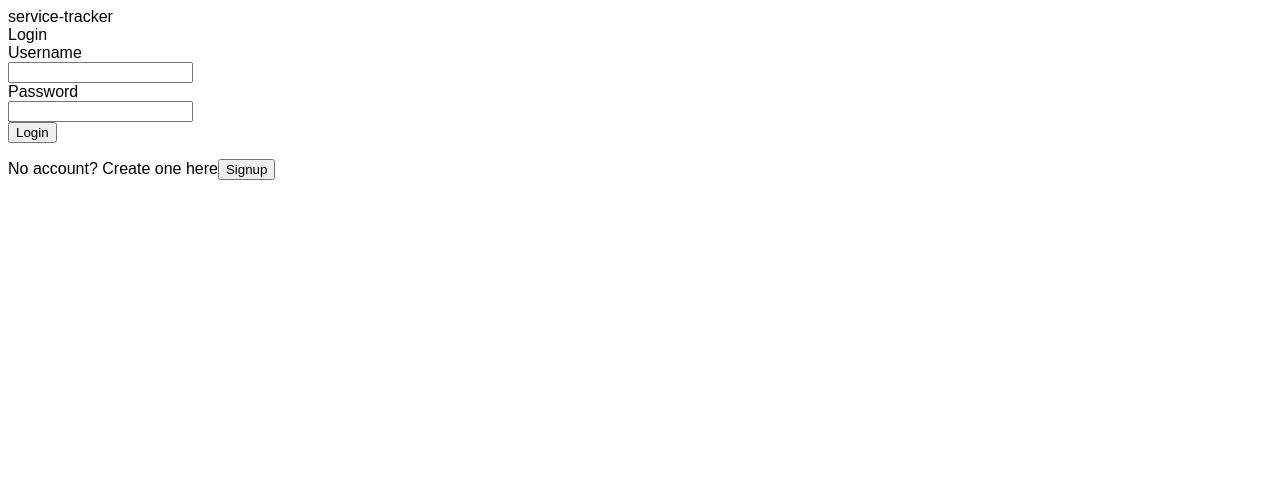
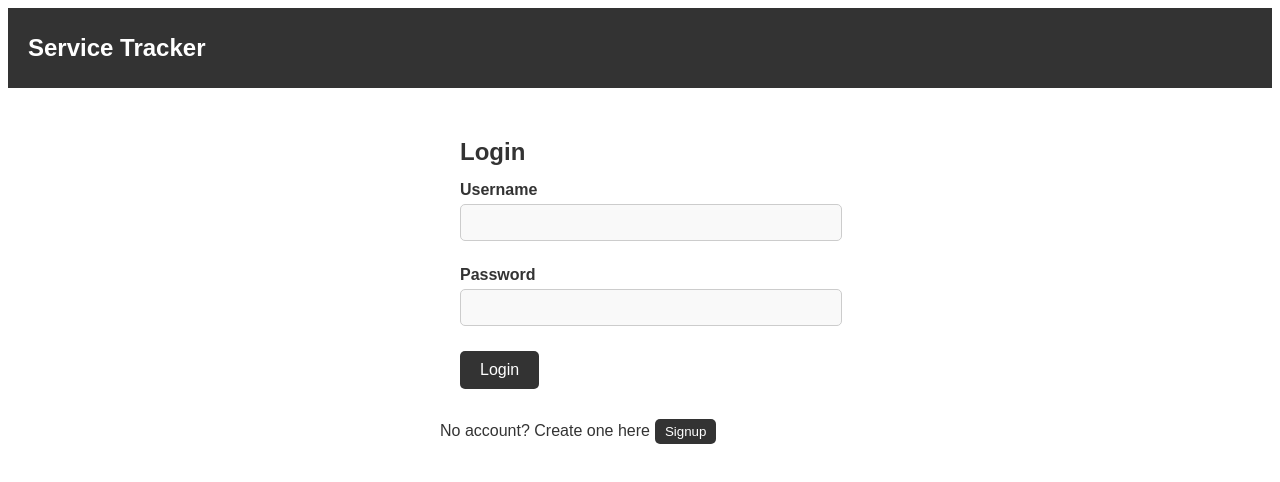
Before and after one commit to PRSheridan/service-tracker, a React (Create React App) app in the folder client/: page /profile in a window 1280 px wide. Shown: the top 482 px of the page. Built offline with nearby package versions, Linux system fonts and the light colour scheme; no server answers.

Commit message:
huge design changes, updated queue/comment forms, working on profile

```diff
--- a/client/src/App.js
+++ b/client/src/App.js
@@ -22,9 +22,10 @@ function App() {
   return (
     <>
       <div className="header">
-        <h1 className="title in-line">service-tracker</h1>
-        {user ? <div className="username-display in-line">{user.username}</div> : <></>}
-        <NavBar user={user} setUser={setUser}/>
+        <div className="header-content">
+          <h1 className="title in-line">Service Tracker</h1>
+          <NavBar user={user} setUser={setUser}/>
+        </div>
       </div>
       <div id="app-container">
         <Outlet context={{user, setUser}} />
--- a/client/src/forms/CommentForm.js
+++ b/client/src/forms/CommentForm.js
@@ -26,12 +26,12 @@ function CommentForm ( {ticket, onClose} ) {
 
     return (
         <div className="new-form">
-            <div>New Comment:</div>
             <form onSubmit={ formik.handleSubmit }>
                 <div className="error">{formik.errors.content}</div>
                 <textarea
                 type="text"
                 id="content"
+                placeholder="Enter new comment"
                 autoComplete="off"
                 value={ formik.values.content }
                 onChange={ formik.handleChange }
@@ -39,7 +39,7 @@ function CommentForm ( {ticket, onClose} ) {
                 cols="50"
                 />
             <div className="button-container">
-                <button className="button" type="submit">Add comment</button>
+                <button className="button" type="submit">Submit</button>
                 <button className="button" onClick={() => onClose()}>Cancel</button>
             </div>
             {errors.length > 1 ? <div className="alert">{errors}</div> : <></>}
--- a/client/src/forms/LoginForm.js
+++ b/client/src/forms/LoginForm.js
@@ -4,9 +4,10 @@ import { useFormik } from "formik";
 import * as yup from "yup";
 
 function LoginForm({ onLogin }) {
-  const [errors, setErrors] = useState([])
-  const [isLoading, setIsLoading] = useState(false)
-  const navigate = useNavigate()
+  const [errors, setErrors] = useState([]);
+  const [isLoading, setIsLoading] = useState(false);
+  const [isSubmitted, setIsSubmitted] = useState(false);
+  const navigate = useNavigate();
 
   const formSchema = yup.object().shape({
     username: yup.string().required("Must enter username"),
@@ -36,34 +37,44 @@ function LoginForm({ onLogin }) {
     },
   });
 
+  const handleSubmit = (event) => {
+    event.preventDefault();
+    setIsSubmitted(true);
+    formik.handleSubmit(event);
+  };
+
   return (
-    <form onSubmit={formik.handleSubmit}>
-      <div>Login</div>
-      <div>
-        <div>Username</div>
+    <form onSubmit={handleSubmit} className="form-container-login">
+      <div className="form-title-login">Login</div>
+      <div className="form-field-login">
+        <div className="form-label-login">Username</div>
         <input
           type="text"
           id="username"
           autoComplete="off"
           value={formik.values.username}
           onChange={formik.handleChange}
+          className="form-input-login"
         />
-        <div style={{ color: "red" }}>{formik.errors.username}</div>
+        {isSubmitted && <div className="form-error-login">{formik.errors.username}</div>}
       </div>
-      <div>
-        <div>Password</div>
+      <div className="form-field-login">
+        <div className="form-label-login">Password</div>
         <input
           type="password"
           id="password"
           autoComplete="off"
           value={formik.values.password}
           onChange={formik.handleChange}
+          className="form-input-login"
         />
-        <div style={{ color: "red" }}>{formik.errors.password}</div>
+        {isSubmitted && <div className="form-error-login">{formik.errors.password}</div>}
       </div>
-      <div>
-        <button type="submit">{isLoading ? "Loading..." : "Login"}</button>
-        {errors.length > 0 && <div>{errors}</div>}
+      <div className="button-container-login">
+        <button type="submit" className="form-button-login">
+          {isLoading ? "Loading..." : "Login"}
+        </button>
+        {isSubmitted && errors.length > 0 && <div className="form-error-login">{errors}</div>}
       </div>
     </form>
   );
--- a/client/src/forms/ModifyTicketForm.js
+++ b/client/src/forms/ModifyTicketForm.js
@@ -42,7 +42,7 @@ function ModifyTicketForm() {
 
     return (
         <div className="new-form">
-            <div>Update ticket:</div>
+            <h2>Update ticket:</h2>
             <form onSubmit={formik.handleSubmit}>
                 <div className="error">{formik.errors.requestor}</div>
                 <div className="ticket-field">Requestor:</div>
--- /dev/null
+++ b/client/src/forms/NewQueueForm.js
@@ -0,0 +1,50 @@
+import React, { useState } from "react";
+import { useFormik } from "formik";
+import * as yup from "yup";
+
+function NewQueueForm({ ticket, onClose }) {
+    const [errors, setErrors] = useState([]);
+
+    const formSchema = yup.object().shape({
+        name: yup.string().required("Queue must have a name").max(256, "Name must be less than 256 characters"),
+    });
+
+    const formik = useFormik({
+        initialValues: { name: "" },
+        validationSchema: formSchema,
+        onSubmit: (values) => {
+            const url = ticket ? `/ticket/${ticket.id}/queue` : '/user/queues';
+            fetch(url, {
+                method: "POST",
+                headers: { "Content-Type": "application/json" },
+                body: JSON.stringify(values, null, 1),
+            }).then((response) => {
+                if (response.ok) { onClose(); }
+                else { response.json().then((err) => setErrors(err.errors)); }
+            });
+        },
+    });
+
+    return (
+        <div className="new-form">
+            <form onSubmit={formik.handleSubmit}>
+                <div className="error">{formik.errors.name}</div>
+                <input
+                    type="text"
+                    id="name"
+                    placeholder="Enter queue name"
+                    autoComplete="off"
+                    value={formik.values.name}
+                    onChange={formik.handleChange}
+                />
+                <div className="button-container">
+                    <button className="button" type="submit">Submit</button>
+                    <button className="button" type="button" onClick={onClose}>Cancel</button>
+                </div>
+                {errors.length > 1 ? <div className="alert">{errors}</div> : <></>}
+            </form>
+        </div>
+    );
+}
+
+export default NewQueueForm;
--- a/client/src/forms/NewTicketForm.js
+++ b/client/src/forms/NewTicketForm.js
@@ -8,7 +8,7 @@ function NewTicketForm() {
     const [queues, setQueues] = useState([])
 
     const navigate = useNavigate()
-    const {user, setUser} = useOutletContext()
+    const { user } = useOutletContext()
 
     useEffect(() => {
         fetch(`/queues`)
@@ -53,7 +53,7 @@ function NewTicketForm() {
 
     return (
         <div className="new-form">
-            <div>New Ticket:</div>
+            <h2>New Ticket:</h2>
             <form onSubmit={formik.handleSubmit}>
                 <div className="error">{formik.errors.queue}</div>
                 <div className="ticket-field">Queue:</div>
--- a/client/src/forms/SignupForm.js
+++ b/client/src/forms/SignupForm.js
@@ -4,10 +4,10 @@ import { useFormik } from "formik";
 import * as yup from "yup";
 
 function SignupForm({ onLogin }) {
-  const [errors, setErrors] = useState([])
-  const [isLoading, setIsLoading] = useState(false)
-
-  const navigate = useNavigate()
+  const [errors, setErrors] = useState([]);
+  const [isLoading, setIsLoading] = useState(false);
+  const [isSubmitted, setIsSubmitted] = useState(false);
+  const navigate = useNavigate();
 
   const formSchema = yup.object().shape({
     username: yup.string().required("Must enter username"),
@@ -38,45 +38,56 @@ function SignupForm({ onLogin }) {
     },
   });
 
+  const handleSubmit = (event) => {
+    event.preventDefault();
+    setIsSubmitted(true);
+    formik.handleSubmit(event);
+  };
+
   return (
-    <form onSubmit={formik.handleSubmit}>
-      <div>Signup</div>
-      <div>
-        <div>Username</div>
+    <form onSubmit={handleSubmit} className="form-container-signup">
+      <div className="form-title-signup">Signup</div>
+      <div className="form-field-signup">
+        <div className="form-label-signup">Username</div>
         <input
           type="text"
           id="username"
           autoComplete="off"
           value={formik.values.username}
           onChange={formik.handleChange}
+          className="form-input-signup"
         />
-        <div style={{ color: "red" }}>{formik.errors.username}</div>
+        {isSubmitted && <div className="form-error-signup">{formik.errors.username}</div>}
       </div>
-      <div>
-        <div>Password</div>
+      <div className="form-field-signup">
+        <div className="form-label-signup">Password</div>
         <input
           type="password"
           id="password"
           autoComplete="off"
           value={formik.values.password}
           onChange={formik.handleChange}
+          className="form-input-signup"
         />
-        <div style={{ color: "red" }}>{formik.errors.password}</div>
+        {isSubmitted && <div className="form-error-signup">{formik.errors.password}</div>}
       </div>
-      <div>
-        <div>Confirm password</div>
+      <div className="form-field-signup">
+        <div className="form-label-signup">Confirm password</div>
         <input
           type="password"
           id="passwordConfirm"
           autoComplete="off"
           value={formik.values.passwordConfirm}
           onChange={formik.handleChange}
+          className="form-input-signup"
         />
-        <div style={{ color: "red" }}>{formik.errors.passwordConfirm}</div>
+        {isSubmitted && <div className="form-error-signup">{formik.errors.passwordConfirm}</div>}
       </div>
-      <div>
-        <button type="submit">{isLoading ? "Loading..." : "Create account"}</button>
-        {errors.length > 0 && <div>{errors}</div>}
+      <div className="button-container-signup">
+        <button type="submit" className="form-button-signup">
+          {isLoading ? "Loading..." : "Create account"}
+        </button>
+        {isSubmitted && errors.length > 0 && <div className="form-error-signup">{errors}</div>}
       </div>
     </form>
   );
--- a/client/src/index.css
+++ b/client/src/index.css
@@ -5,61 +5,206 @@
   --text: hsla(0, 0%, 100%, 0.88);
 }
 
+/* Global Styles */
 body {
-  font-family: 'Arial', sans-serif; /* Replace 'Arial' with your desired font */
+  font-family: 'Arial', sans-serif;
 }
 
+/* Links */
 a {
   padding-left: 4px;
   padding-right: 4px;
 }
 
+/* Header Styles */
 .header {
-  margin-left: 5%;
+  background-color: #333;
+  padding: 10px 20px;
+  margin-bottom: 10px;
 }
 
-.button {
-  text-decoration: none;
-  display: inline-block;
-  height: 26px;
-  margin: 5px;
-  background-color: #3b97eeb9;
-  border-width: 0.1px;
-  border-color: #d4d4d473;
-  border-radius: 10px;
-  overflow: hidden;
-  color: #fff;
-  text-align: center;
-  font-family:'Segoe UI', Tahoma, Geneva, Verdana, sans-serif;
-  font-size: 15px;
-  cursor: pointer;
-  box-shadow: 0 1px 1px 0 rgba(0,0,0,.14),0 3px 1px -2px rgba(0,0,0,.2),0 1px 3px 0 rgba(0,0,0,.12);
-  transition: all 0.2s;
-
-  &:hover {
-    box-shadow: 0 2px 2px 0 rgba(0,0,0,.14),0 4px 3px -2px rgba(0,0,0,.2),0 3px 6px 0 rgba(0,0,0,.12);
-    top: -2px;
-    transform: translateY(-2px);
-    }
-
-    &:active {
-      box-shadow: 0 0 0 0 rgba(0,0,0,.14),0 0 0 0  rgba(0,0,0,.2),0 0 0 0  rgba(0,0,0,.12);
-      transform: translateY(2px);
-    }
+.header-content {
+  display: flex;
+  align-items: center;
+  justify-content: space-between;
 }
 
+.title {
+  color: #fff;
+  font-size: 24px;
+}
+
+.username-display {
+  color: #fff;
+  margin: 5px;
+}
+
+/* Navigation Bar */
+#navbar {
+  display: flex;
+  gap: 15px;
+}
+
+.nav-link {
+  color: #add8e6;
+  text-decoration: none;
+  padding: 5px 10px;
+  transition: color 0.3s;
+}
+
+.nav-link:hover,
+.nav-link:active {
+  color: #fff;
+}
+
+.nav-button {
+  background: none;
+  border: none;
+  cursor: pointer;
+}
+
+/* Button Styles */
+.button {
+  background-color: rgba(51, 51, 51, 0.8);
+  color: #fff;
+  border: none;
+  padding: 8px 16px;
+  border-radius: 5px;
+  font-size: 16px;
+  cursor: pointer;
+  transition: background-color 0.3s, color 0.3s;
+}
+
+.button:hover,
+.button:active {
+  background-color: rgba(68, 68, 68, 0.8);
+  color: #fff;
+}
+
+/* Login/Signup Container */
+.login-signup-container {
+  padding: 20px;
+  max-width: 400px;
+  margin: 0 auto;
+}
+
+.login-container,
+.signup-container {
+  margin-bottom: 15px;
+}
+
+/* Toggle Button */
+.toggle-text {
+  color: #333;
+  margin-top: 10px;
+}
+
+.toggle-button {
+  background-color: #333;
+  color: #fff;
+  border: none;
+  padding: 5px 10px;
+  border-radius: 5px;
+  cursor: pointer;
+  transition: background-color 0.3s, color 0.3s;
+  margin-left: 5px;
+}
+
+.toggle-button:hover,
+.toggle-button:active {
+  background-color: #444;
+  color: #fff;
+}
+
+/* Form Styles */
+.form-container-login,
+.form-container-signup {
+  padding: 20px;
+  color: #333;
+  max-width: 400px;
+  margin: 0 auto;
+}
+
+.form-title-login,
+.form-title-signup {
+  margin-bottom: 15px;
+  font-size: 24px;
+  font-weight: bold;
+}
+
+.form-field-login,
+.form-field-signup {
+  margin-bottom: 15px;
+}
+
+.form-label-login,
+.form-label-signup {
+  margin-bottom: 5px;
+  font-weight: bold;
+  color: #333;
+}
+
+.form-input-login,
+.form-input-signup {
+  width: 100%;
+  padding: 10px;
+  border: 1px solid #ccc;
+  border-radius: 5px;
+  background-color: #f9f9f9;
+  color: #333;
+}
+
+.form-input-login:focus,
+.form-input-signup:focus {
+  outline: none;
+  border-color: #add8e6;
+}
+
+.button-container-login,
+.button-container-signup {
+  display: flex;
+  justify-content: space-between;
+  align-items: center;
+}
+
+.form-button-login,
+.form-button-signup {
+  background-color: #333;
+  color: #fff;
+  border: none;
+  padding: 10px 20px;
+  border-radius: 5px;
+  font-size: 16px;
+  cursor: pointer;
+  transition: background-color 0.3s, color 0.3s;
+}
+
+.form-button-login:hover,
+.form-button-login:active,
+.form-button-signup:hover,
+.form-button-signup:active {
+  background-color: #444;
+  color: #fff;
+}
+
+.form-error-login,
+.form-error-signup {
+  color: #ff4d4d;
+}
+
+/* Ticket List Styles */
 .ticket-action {
   margin-right: 10px;
   border: none;
 }
 
 .ticket-list {
-  margin:auto;
+  margin: auto;
   width: 90%;
   display: flex;
   flex-direction: column;
   margin-bottom: 10px;
-  border: 1px solid #ddd;;
+  border: 1px solid #ddd;
 }
 
 .queue-display-header {
@@ -80,7 +225,8 @@ a {
   cursor: pointer;
 }
 
-.ticket-column, .ticket-cell {
+.ticket-column,
+.ticket-cell {
   flex: 1;
   padding: 8px;
   text-align: left;
@@ -94,6 +240,7 @@ a {
   background-color: #ddd;
 }
 
+/* Ticket Container */
 .ticket-container {
   display: flex;
   flex-direction: column;
@@ -149,6 +296,7 @@ a {
   margin: 5px 0;
 }
 
+/* Sidebar Styles */
 .sidebar {
   flex: 1;
   display: flex;
@@ -171,6 +319,7 @@ a {
   margin: 5px 0;
 }
 
+/* Queues Container */
 .queues-container {
   display: flex;
   flex-wrap: wrap;
@@ -179,27 +328,31 @@ a {
 }
 
 .queue-bubble {
-  background-color: #e0f7fa;
-  border: 1px solid #00796b;
-  border-radius: 15px;
-  padding: 10px 10px;
+  background-color: rgba(51, 51, 51, 0.8);
+  border: 1px solid #444;
+  border-radius: 5px;
+  padding: 5px 10px;
   display: flex;
   align-items: center;
   justify-content: space-between;
   transition: background-color 0.3s;
+  color: #fff;
 }
 
 .queue-bubble:hover {
-  background-color: #b2ebf2;
+  background-color: rgba(68, 68, 68, 0.8);
+  cursor: pointer;
 }
 
+/* New Queue */
 .new-queue {
-  background-color: #ffffff;
-  border: 1px dashed #00796b;
+  background-color: #333;
+  border: 1px dashed #444;
   display: flex;
   align-items: center;
-  padding: 10px;
+  padding: 5px;
   width: 100%;
+  color: #fff;
 }
 
 .new-queue input {
@@ -207,20 +360,23 @@ a {
   outline: none;
   flex: 1;
   padding: 5px;
+  background-color: transparent;
+  color: #fff;
 }
 
 .new-queue button {
-  background-color: #00796b;
+  background-color: #444;
   color: white;
   border: none;
   border-radius: 5px;
   padding: 5px 10px;
   margin-left: 10px;
   cursor: pointer;
+  transition: background-color 0.3s;
 }
 
 .new-queue button:hover {
-  background-color: #004d40;
+  background-color: #555;
 }
 
 .delete-queue {
@@ -228,12 +384,15 @@ a {
   color: #e57373;
   border: none;
   cursor: pointer;
+  padding: 0;
+  margin-left: 10px;
 }
 
 .delete-queue:hover {
   text-decoration: underline;
 }
 
+/* Comments Section */
 .comment {
   border: 1px solid #ccc;
   padding: 10px;
@@ -271,26 +430,39 @@ a {
   line-height: 1.5;
 }
 
-.new-form textarea {
-  width: 60%;
+/* New Comment Form */
+.new-form {
   padding: 10px;
+  border-radius: 5px;
+}
+
+.new-form div {
+  margin-bottom: 4px;
+}
+
+.ticket-field {
+  font-weight: bold;
+  margin-bottom: 5px;
+}
+
+.error {
+  color: #ff4d4d;
+  margin-bottom: 5px;
+}
+
+/* Input Styles */
+input,
+select,
+textarea {
+  width: 98%;
+  padding: 8px;
+  margin-bottom: 10px;
   border: 1px solid #ccc;
   border-radius: 4px;
-  box-sizing: border-box;
-  font-size: 16px;
-  resize: vertical; /* Allows the user to resize the textarea vertically */
 }
 
-.new-form .button-container {
+/* Button Container */
+.button-container {
   display: flex;
-  justify-content: flex-end;
-  margin-bottom: 10px;
+  gap: 10px;
 }
-
-.new-form .button {
-  margin-left: 10px;
-}
-
-.green { background-color: #33df75 }
-
-.blue { background-color: #3b97eeb9 }
--- a/client/src/pages/Login.js
+++ b/client/src/pages/Login.js
@@ -7,31 +7,31 @@ function Login({ onLogin }) {
 
     return (
         <>
-            <div>
-                <div>service-tracker</div>
+            <div className="header">
+                <div className="header-content">
+                    <h1 className="title">Service Tracker</h1>
                 </div>
-            <div>
+            </div>
+            <div className="login-signup-container">
                 {showLogin ? (
-                <div>
-                <div>
+                    <div className="login-container">
                         <LoginForm onLogin={onLogin} />
-                    <p>No account? Create one here
-                        <button onClick={() => setShowLogin(false)}>
+                        <p className="toggle-text">
+                            No account? Create one here
+                            <button className="toggle-button" onClick={() => setShowLogin(false)}>
                                 Signup
                             </button>
                         </p>
                     </div>
-                </div>
                 ) : (
-                <div>
-                <div>
+                    <div className="signup-container">
                         <SignupForm onLogin={onLogin} />
-                    <p>Already have an account? Sign in here
-                        <button onClick={() => setShowLogin(true)}>
+                        <p className="toggle-text">
+                            Already have an account? Sign in here
+                            <button className="toggle-button" onClick={() => setShowLogin(true)}>
                                 Login
                             </button>
                         </p>
-                </div>
                     </div>
                 )}
             </div>
--- a/client/src/pages/Profile.js
+++ b/client/src/pages/Profile.js
@@ -1,10 +1,58 @@
 import React, { useEffect, useState } from "react";
-import { useNavigate } from "react-router-dom";
+import { useNavigate, useOutletContext } from "react-router-dom";
+
+import NewQueueForm from "../forms/NewQueueForm";
 
 function Profile() {
+    const { user, setUser } = useOutletContext()
+    const [showQueueForm, setShowQueueForm] = useState(false)
+
+    useEffect(() => {
+        fetch("/user")
+        .then((response) => {
+          if (response.ok) {
+             response.json().then((updated_user) => setUser(updated_user))
+          }
+        })
+      }, [showQueueForm])
+
+      function deleteQueue(queue_id) {
+        fetch(`/user/queue/${queue_id}`, {
+            method: 'DELETE',
+            headers: { 'Content-Type': 'application/json' }
+        }).then((response) => {
+            if (response.ok) {
+                fetch("/user")
+                .then((response) => {
+                    if (response.ok) {
+                        response.json().then((updated_user) => setUser(updated_user));
+                    }
+                })
+            }
+        })
+    }
 
     return (
-        <div>Profile</div>
+        <div className="user-profile">
+            <div>{user.username}</div>
+            <div>{user.email}</div>
+            <div>{user.phone}</div>
+            <h2>Queues:</h2>
+                <div className="queues-container">
+                    {user.queues.map(queue => (
+                        <div key={queue.id} className="queue-bubble">
+                            {queue.name}
+                            <button className="button delete-queue"
+                                    onClick={() => deleteQueue(queue.id)}>Delete</button>
+                        </div>
+                    ))}
+                    <div className="queue-bubble add-queue-bubble"
+                            onClick={() => setShowQueueForm(!showQueueForm)}>Add queue</div>
+                </div>
+                {showQueueForm && (
+                        <NewQueueForm onClose={() => setShowQueueForm(false)} />
+                    )}
+        </div>
     )
 }
 
```
Also changed, not shown: client/src/components/NavBar.js (+6 -5 lines), client/src/components/TicketDisplay.js (+18 -18 lines), 2 other files (tests, documents, lock files or other folders). Lines whose indentation alone changed are shown as unchanged.
